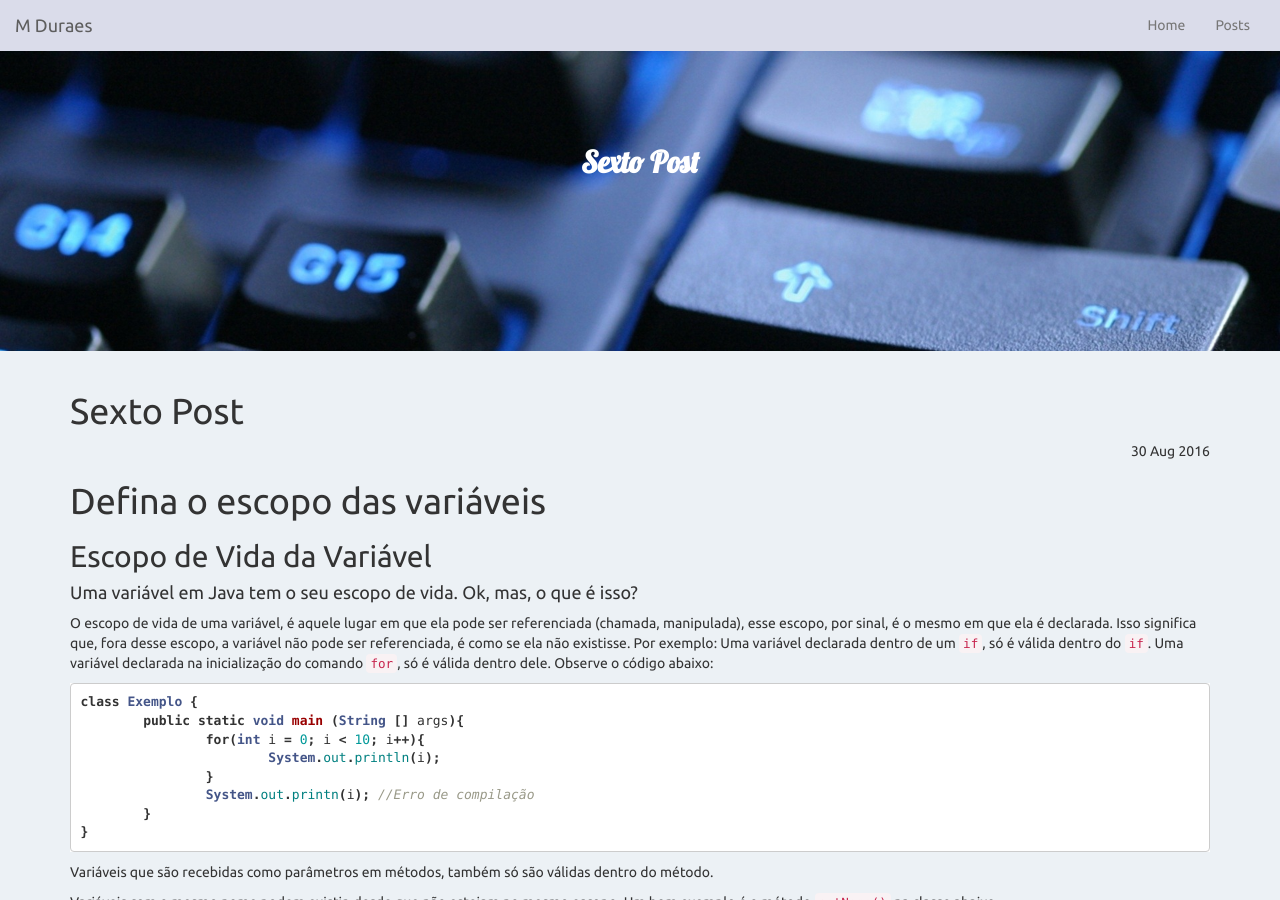
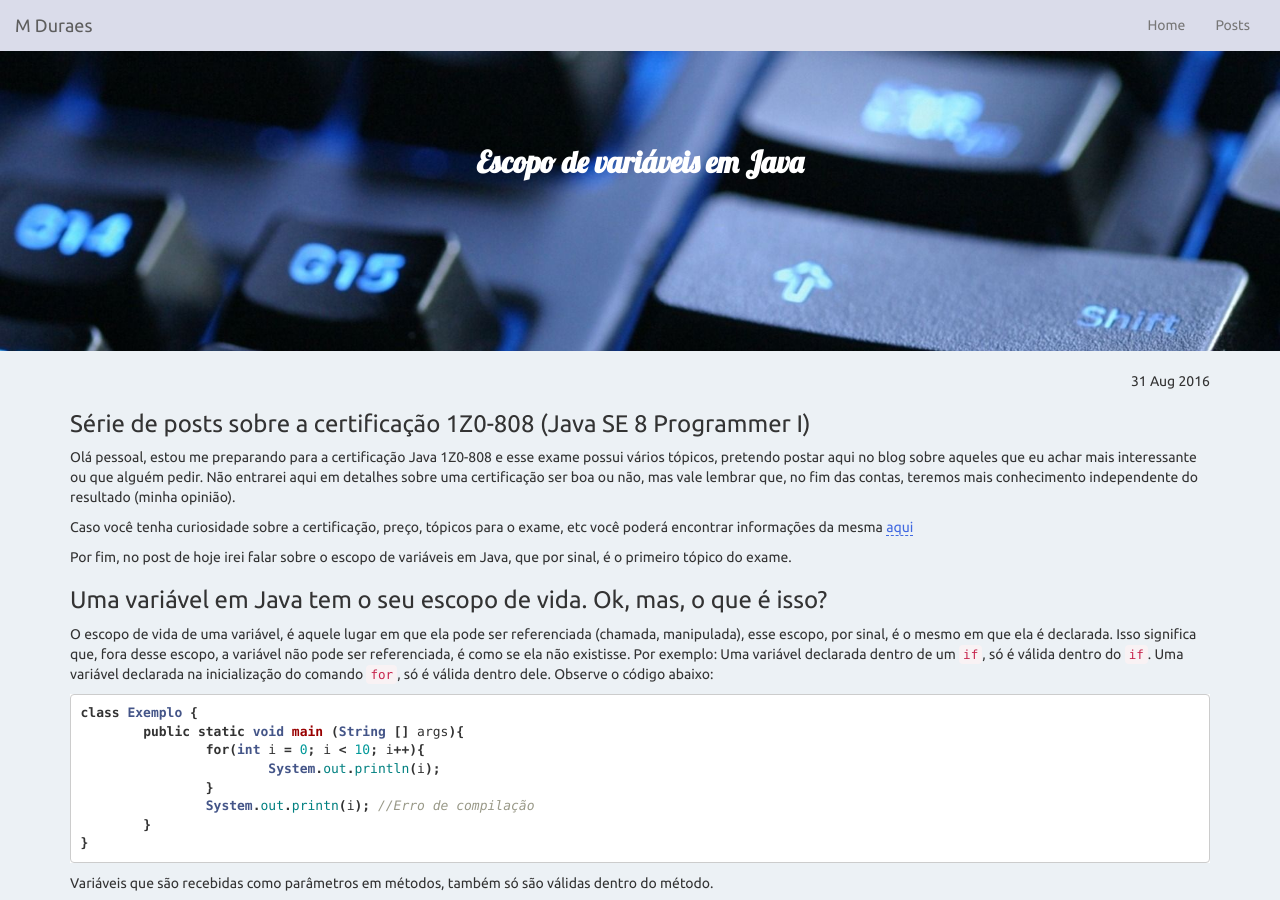
Before and after one commit to mateusduraes/mateusduraes.github.io, a Jekyll site: the page built from _posts/2016-08-30-escopo-de-variaveis-em-java.markdown, in a window 1280 px wide and 900 px high. Built offline with Jekyll 4.4.1, drawn with Linux system fonts in a browser that asks for light colours; comment, search, counter and statistics services are not loaded; some of the changed text lies outside the part shown.

Commit message:
Finalizando blog e primeira postagem

````diff
--- a/_includes/head.html
+++ b/_includes/head.html
@@ -11,4 +11,4 @@
 	<link rel="stylesheet" href="{{ "/css/syntax.css" | prepend: site.baseurl }}">
 	<link rel="stylesheet" href="{{ "/bootstrap/bootstrap.min.css" | prepend: site.baseurl  }}">
   	<link rel="stylesheet" href="{{ "/css/style.css" | prepend: site.baseurl }}">
-  </head>
+</head>
--- a/_includes/header.html
+++ b/_includes/header.html
@@ -5,7 +5,7 @@
 	    <div class="row">
 	      <div class="col-xs-12 col-sm-6 col-sm-offset-3">
 	        <h2 class="text-center"><b>{% if page.title %} {{ page.title }} {% else %} {{ site.description }} {% endif %}</b></h2>
-	      </div>
+	       </div>
 	    </div>
 	  </div>
 	</header>
--- a/_layouts/post.html
+++ b/_layouts/post.html
@@ -5,7 +5,6 @@ layout: default
 <article class="container">
 	<div class="row">
 		<div class="col-xs-12 col-sm-12">
-			<h1>{{ page.title }}</h1>
 			<time class="pull-right">{{ page.date | date_to_string }}</time>
 		</div>
 	</div>
@@ -35,6 +34,6 @@ layout: default
 			(d.head || d.body).appendChild(s);
 			})();
 		</script>
-	<noscript>Please enable JavaScript to view the <a href="https://disqus.com/?ref_noscript" rel="nofollow">comments powered by Disqus.</a></noscript>
+		<noscript>Please enable JavaScript to view the <a href="https://disqus.com/?ref_noscript" rel="nofollow">comments powered by Disqus.</a></noscript>
 
 </article>
--- a/_posts/2016-08-30-Sexto-teste.md
+++ b/_posts/2016-08-30-escopo-de-variaveis-em-java.markdown
@@ -1,16 +1,19 @@
 ---
 layout: post
-title:  "Sexto Post"
-date:   2016-08-30 01:02:03 -0300
-categories: jekyll update
-resumo: Este é um resumo do sexto post, esse texto não deve ser considerado.
+title:  "Escopo de variáveis em Java"
+date:   2016-08-30 22:34:56 -0300
+categories: java
+resumo: Entenda o escopo de uma variável em Java, onde ela pode ou não ser acessada e conheça também a técnica do shadowing.
 ---
+### Série de posts sobre a certificação 1Z0-808 (Java SE 8 Programmer I)
 
-# Defina o escopo das variáveis
+Olá pessoal, estou me preparando para a certificação Java 1Z0-808 e esse exame possui vários tópicos, pretendo postar aqui no blog sobre aqueles que eu achar mais interessante ou que alguém pedir. Não entrarei aqui em detalhes sobre uma certificação ser boa ou não, mas vale lembrar que, no fim das contas, teremos mais conhecimento independente do resultado (minha opinião).
 
-## Escopo de Vida da Variável
+Caso você tenha curiosidade sobre a certificação, preço, tópicos para o exame, etc você poderá encontrar informações da mesma <a href="https://education.oracle.com/pls/web_prod-plq-dad/db_pages.getpage?page_id=5001&get_params=p_exam_id:1Z0-808" target="_blank">aqui</a>
 
-#### Uma variável em Java tem o seu escopo de vida. Ok, mas, o que é isso?
+Por fim, no post de hoje irei falar sobre o escopo de variáveis em Java, que por sinal, é o primeiro tópico do exame.
+
+### Uma variável em Java tem o seu escopo de vida. Ok, mas, o que é isso?
 
 O escopo de vida de uma variável, é aquele lugar em que ela pode ser referenciada (chamada, manipulada), esse escopo, por sinal, é o mesmo em que ela é declarada. Isso significa que, fora desse escopo, a variável não pode ser referenciada, é como se ela não existisse.
 Por exemplo: Uma variável declarada dentro de um ```if```, só é válida dentro do ```if```. Uma variável declarada na inicialização do comando ```for```, só é válida dentro dele. Observe o código abaixo:
@@ -55,7 +58,7 @@ class Exemplo {
 }
 ```
 
-#### Técnica do Shadowing
+### Técnica do Shadowing
 
 A técnica do shadowing é muito importante, pois, mesmo conhecendo o escopo das variáveis, podemos nos confundir por causa do shadowing. Veja o exemplo abaixo:
 
@@ -70,8 +73,8 @@ class Exemplo {
 }
 ```
 
-Ao compilar e executar esse código, percebe-se que a saída foi "abc", mas, o que aconteceu com a nossa variável estática do tipo int?
-Ela foi escondida pelo shadowing, sempre que existem duas variáveis com um mesmo nome, a JVM irá optar por aquela de menor escopo. Repare que se comentarmos a linha que declaramos e inicializamos a String, teremos a saída desejada.
+Ao compilar e executar esse código, percebe-se que a saída foi `"abc"`, mas, o que aconteceu com a nossa variável estática do tipo `int`?
+Ela foi escondida pelo shadowing, sempre que existem duas variáveis com um mesmo nome, a JVM irá optar por aquela de menor escopo. Repare que se comentarmos a linha que declaramos e inicializamos a `String`, teremos a saída desejada.
 
 ```java
 class Exemplo {
--- a/index.html
+++ b/index.html
@@ -12,7 +12,7 @@ pagina: home
             <a href="/sobre.html"><img src="imgs/me.jpg" class="text-center" id="me"></a>
           </figure>
         </h1>
-        <p>Me chamo <a href="/sobre.html"> Mateus </a> e criei esse blog a princípio para aprender a ferramenta <a href="https://jekyllrb.com/" target="_blank"> Jekyll</a>, pretendo aqui falar sobre desenvolvimento e compartilhar o que aprendo no dia a dia!</p>
+        <p>Me chamo Mateus e criei esse blog a princípio para aprender a ferramenta <a href="https://jekyllrb.com/" target="_blank"> Jekyll</a>, pretendo aqui falar sobre desenvolvimento e compartilhar o que aprendo no dia a dia!</p>
         <p>As tecnologias que você provavelmente irá encontrar aqui serão Java, PHP, JavaScript, Linux e SQL.<br/>Bem vindo!</p>
       </div>
 
--- a/js/paginacao.js
+++ b/js/paginacao.js
@@ -37,6 +37,10 @@ console.log(posts);
 escondePosts();
 mostraPostsStart(postagem);
 
+if (posts.length <= 3){
+	$('.proxima-pagina').hide();
+}
+
 $('.proxima-pagina').click(function (){
 
 	var inicio = postagem;
````
Also changed, not shown: _posts/2016-05-15-welcome-to-jekyll.markdown (deleted, +0 -26 lines), _posts/2016-05-16-Primeiro-Teste.markdown (deleted, +0 -18 lines), _posts/2016-05-17-Segundo-Teste.markdown (deleted, +0 -18 lines), _posts/2016-05-18-Terceiro-Teste.markdown (deleted, +0 -18 lines), _posts/2016-08-29-bem-vindo.markdown (added, +16 -0 lines), _posts/2016-08-30-Quarto-teste.markdown (deleted, +0 -18 lines), _posts/2016-08-30-Quinto-teste.markdown (deleted, +0 -18 lines), about.md (deleted, +0 -28 lines), imgs/bg.jpg.
